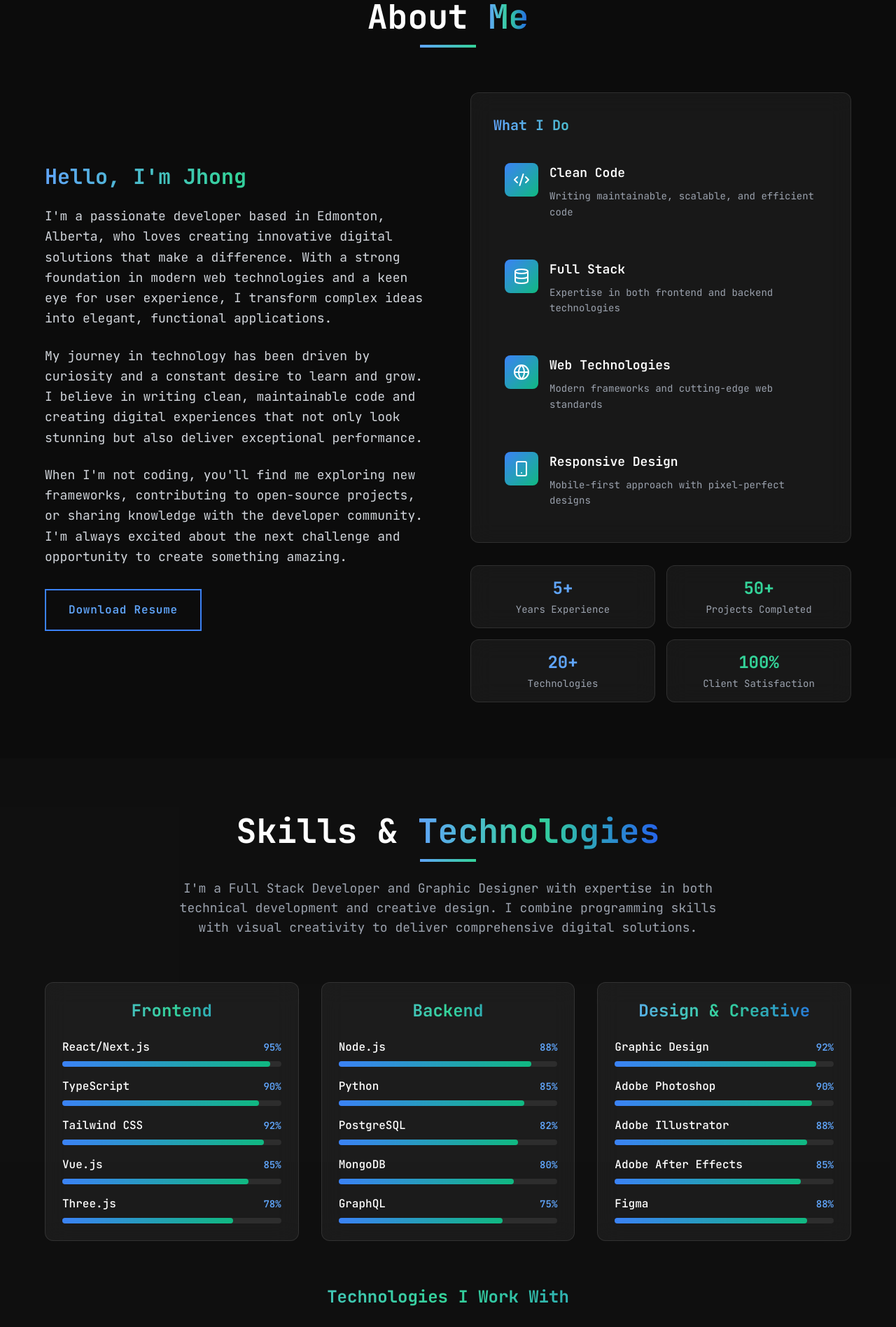
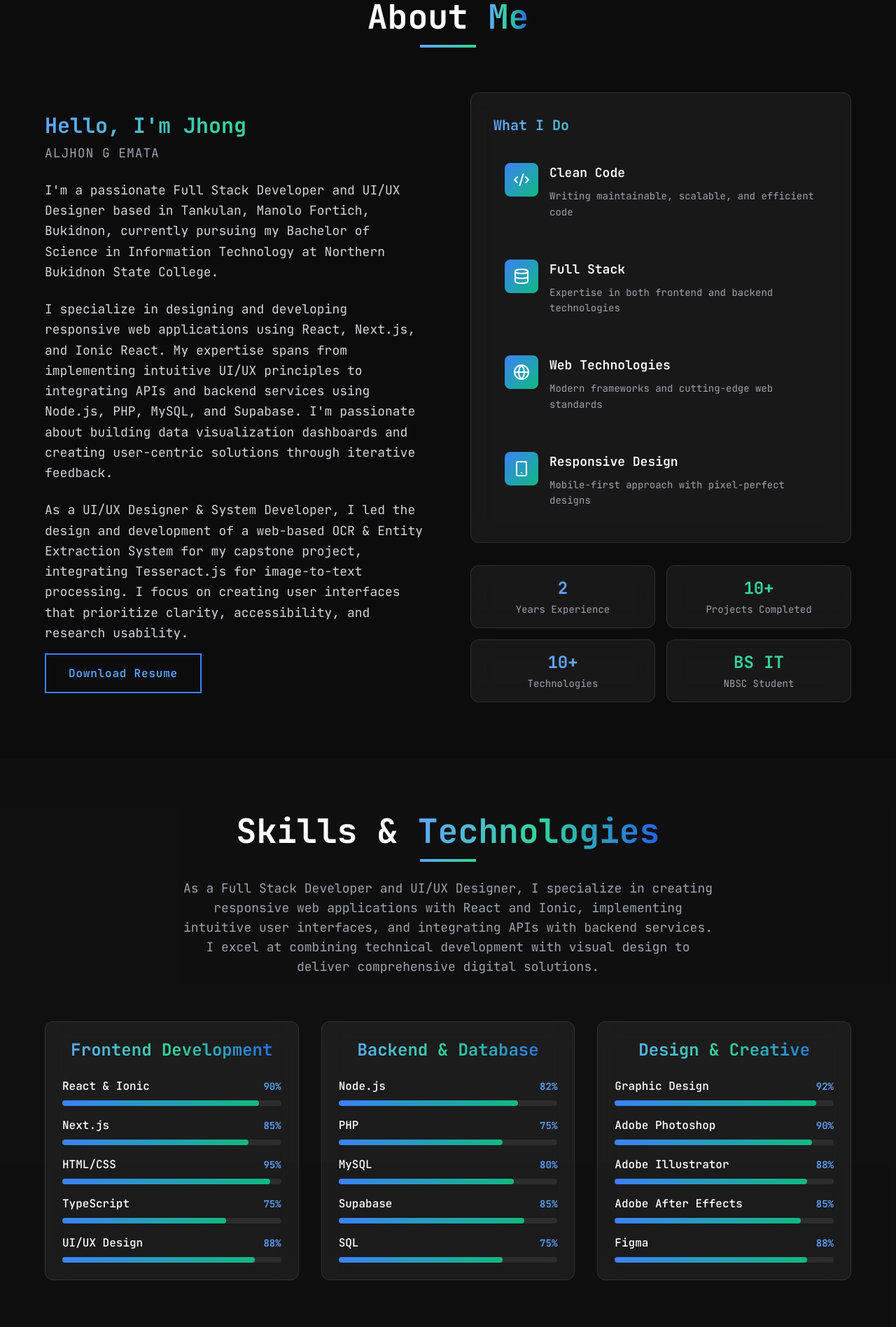
Before and after one commit to JustJhong609/Personal-Portfolio, a React (Vite) app: page / in a window 1280 px wide. Shown: the part 880-2777 px from the top of the page at 70% size. Built offline with nearby package versions, Linux system fonts and the light colour scheme.

Commit message:
update portfolio content and add functional contact form

```diff
--- a/package.json
+++ b/package.json
@@ -13,6 +13,7 @@
     "deploy": "gh-pages -d dist"
   },
   "dependencies": {
+    "@emailjs/browser": "^4.4.1",
     "@react-three/drei": "^10.7.4",
     "@react-three/fiber": "^9.3.0",
     "@tailwindcss/typography": "^0.5.16",
--- a/src/components/sections/About.tsx
+++ b/src/components/sections/About.tsx
@@ -47,27 +47,27 @@ const About: React.FC = () => {
         <div className="grid lg:grid-cols-2 gap-16 items-center">
           {/* Left Panel - Content */}
           <motion.div {...fadeInUp} transition={{ delay: 0.2 }}>
-            <h3 className="text-2xl sm:text-3xl font-bold mb-6 gradient-text">
+            <h3 className="text-2xl sm:text-3xl font-bold mb-2 gradient-text">
               Hello, I'm Jhong
             </h3>
+            <p className="text-lg text-gray-400 mb-6 tracking-wider">
+              ALJHON G EMATA
+            </p>
             <div className="space-y-6 text-gray-300 text-lg leading-relaxed">
               <p>
-                I'm a passionate developer based in Edmonton, Alberta, who loves creating innovative
-                digital solutions that make a difference. With a strong foundation in
-                modern web technologies and a keen eye for user experience, I transform
-                complex ideas into elegant, functional applications.
+                I'm a passionate Full Stack Developer and UI/UX Designer based in Tankulan, Manolo Fortich, Bukidnon,
+                currently pursuing my Bachelor of Science in Information Technology at Northern Bukidnon State College.
               </p>
               <p>
-                My journey in technology has been driven by curiosity and a constant
-                desire to learn and grow. I believe in writing clean, maintainable code
-                and creating digital experiences that not only look stunning but also
-                deliver exceptional performance.
+                I specialize in designing and developing responsive web applications using React, Next.js, and Ionic React.
+                My expertise spans from implementing intuitive UI/UX principles to integrating APIs and backend services
+                using Node.js, PHP, MySQL, and Supabase. I'm passionate about building data visualization dashboards
+                and creating user-centric solutions through iterative feedback.
               </p>
               <p>
-                When I'm not coding, you'll find me exploring new frameworks,
-                contributing to open-source projects, or sharing knowledge with the
-                developer community. I'm always excited about the next challenge
-                and opportunity to create something amazing.
+                As a UI/UX Designer & System Developer, I led the design and development of a web-based OCR & Entity
+                Extraction System for my capstone project, integrating Tesseract.js for image-to-text processing.
+                I focus on creating user interfaces that prioritize clarity, accessibility, and research usability.
               </p>
             </div>
 
@@ -78,9 +78,14 @@ const About: React.FC = () => {
               viewport={{ once: true }}
               transition={{ delay: 0.4 }}
             >
-              <button className="cyber-button">
+              <a
+                href="https://drive.google.com/file/d/1OF8kY3fBwVz6HK_U6VLwpM1x8aHQUMQ4/view?usp=sharing"
+                target="_blank"
+                rel="noopener noreferrer"
+                className="cyber-button"
+              >
                 <span>Download Resume</span>
-              </button>
+              </a>
             </motion.div>
           </motion.div>
 
@@ -127,20 +132,20 @@ const About: React.FC = () => {
               className="grid grid-cols-2 gap-4"
             >
               <div className="glass-effect p-4 text-center">
-                <div className="text-2xl font-bold text-primary-400 mb-1">5+</div>
+                <div className="text-2xl font-bold text-primary-400 mb-1">2</div>
                 <div className="text-gray-400 text-sm">Years Experience</div>
               </div>
               <div className="glass-effect p-4 text-center">
-                <div className="text-2xl font-bold text-accent-400 mb-1">50+</div>
+                <div className="text-2xl font-bold text-accent-400 mb-1">10+</div>
                 <div className="text-gray-400 text-sm">Projects Completed</div>
               </div>
               <div className="glass-effect p-4 text-center">
-                <div className="text-2xl font-bold text-primary-400 mb-1">20+</div>
+                <div className="text-2xl font-bold text-primary-400 mb-1">10+</div>
                 <div className="text-gray-400 text-sm">Technologies</div>
               </div>
               <div className="glass-effect p-4 text-center">
-                <div className="text-2xl font-bold text-accent-400 mb-1">100%</div>
-                <div className="text-gray-400 text-sm">Client Satisfaction</div>
+                <div className="text-2xl font-bold text-accent-400 mb-1">BS IT</div>
+                <div className="text-gray-400 text-sm">NBSC Student</div>
               </div>
             </motion.div>
           </motion.div>
--- a/src/components/sections/Contact.tsx
+++ b/src/components/sections/Contact.tsx
@@ -1,12 +1,18 @@
 import React, { useState } from 'react'
 import { motion } from 'framer-motion'
 import { Send, Mail, Phone, MapPin, Github, Linkedin, Twitter } from 'lucide-react'
+import emailjs from '@emailjs/browser'
 
 const Contact: React.FC = () => {
   const [formData, setFormData] = useState({
     name: '',
     email: '',
     subject: '',
+    message: ''
+  })
+  const [isSending, setIsSending] = useState(false)
+  const [status, setStatus] = useState<{type: 'success' | 'error' | null, message: string}>({
+    type: null,
     message: ''
   })
 
@@ -17,12 +23,43 @@ const Contact: React.FC = () => {
     })
   }
 
-  const handleSubmit = (e: React.FormEvent) => {
+  const handleSubmit = async (e: React.FormEvent) => {
     e.preventDefault()
-    // Handle form submission here
-    console.log('Form submitted:', formData)
-    // Reset form
-    setFormData({ name: '', email: '', subject: '', message: '' })
+    setIsSending(true)
+    setStatus({ type: null, message: '' })
+
+    try {
+      // Replace these with your EmailJS credentials
+      // Get them from: https://www.emailjs.com/
+      const result = await emailjs.send(
+        'service_9co301a',      // Replace with your EmailJS Service ID
+        'template_pajmy2s',     // Replace with your EmailJS Template ID
+        {
+          from_name: formData.name,
+          from_email: formData.email,
+          subject: formData.subject,
+          message: formData.message,
+          to_email: '20211199@nbsc.edu.ph'
+        },
+        '2UTMJT2ItaLImj2iG'       // Replace with your EmailJS Public Key
+      )
+
+      if (result.text === 'OK') {
+        setStatus({
+          type: 'success',
+          message: 'Message sent successfully! I\'ll get back to you soon.'
+        })
+        setFormData({ name: '', email: '', subject: '', message: '' })
+      }
+    } catch (error) {
+      console.error('EmailJS Error:', error)
+      setStatus({
+        type: 'error',
+        message: 'Failed to send message. Please try again or email me directly.'
+      })
+    } finally {
+      setIsSending(false)
+    }
   }
 
   const fadeInUp = {
@@ -42,13 +79,13 @@ const Contact: React.FC = () => {
     {
       icon: Phone,
       title: 'Phone',
-      value: '+1 (XXX) XXX-XXXX',
-      href: 'tel:+1XXXXXXXXXX'
+      value: '+63977 254 9585',
+      href: 'tel:+639772549585'
     },
     {
       icon: MapPin,
       title: 'Location',
-      value: 'Edmonton, Alberta, CA',
+      value: 'Tankulan, Manolo Fortich, Bukidnon',
       href: '#'
     }
   ]
@@ -151,15 +188,31 @@ const Contact: React.FC = () => {
 
               <motion.button
                 type="submit"
-                whileHover={{ scale: 1.02 }}
-                whileTap={{ scale: 0.98 }}
-                className="w-full cyber-button justify-center"
+                disabled={isSending}
+                whileHover={{ scale: isSending ? 1 : 1.02 }}
+                whileTap={{ scale: isSending ? 1 : 0.98 }}
+                className="w-full cyber-button justify-center disabled:opacity-50 disabled:cursor-not-allowed"
               >
                 <span className="flex items-center justify-center">
                   <Send className="w-4 h-4 mr-2" />
-                  Send Message
+                  {isSending ? 'Sending...' : 'Send Message'}
                 </span>
               </motion.button>
+
+              {/* Status Message */}
+              {status.type && (
+                <motion.div
+                  initial={{ opacity: 0, y: -10 }}
+                  animate={{ opacity: 1, y: 0 }}
+                  className={`p-4 rounded-lg ${
+                    status.type === 'success'
+                      ? 'bg-green-500/10 border border-green-500/30 text-green-400'
+                      : 'bg-red-500/10 border border-red-500/30 text-red-400'
+                  }`}
+                >
+                  {status.message}
+                </motion.div>
+              )}
             </form>
           </motion.div>
 
--- a/src/components/sections/Footer.tsx
+++ b/src/components/sections/Footer.tsx
@@ -36,7 +36,7 @@ const Footer: React.FC = () => {
               &lt;Jhong/&gt;
             </h3>
             <p className="text-gray-400 max-w-md mx-auto">
-              Building digital experiences from Edmonton, Alberta that inspire and engage users worldwide.
+              Building digital experiences from Manolo Fortich, Bukidnon that inspire and engage users worldwide.
             </p>
           </motion.div>
 
--- a/src/components/sections/Hero.tsx
+++ b/src/components/sections/Hero.tsx
@@ -63,12 +63,22 @@ const Hero: React.FC = () => {
             initial={{ opacity: 0, y: 20 }}
             animate={{ opacity: 1, y: 0 }}
             transition={{ delay: 0.6 }}
-            className="text-4xl sm:text-6xl lg:text-7xl font-bold mb-4"
+            className="text-4xl sm:text-6xl lg:text-7xl font-bold mb-2"
           >
             <span className="bg-gradient-to-r from-cyan-400 via-blue-500 to-cyan-400 bg-clip-text text-transparent">
               Jhong
             </span>
           </motion.h1>
+
+          {/* Full Name */}
+          <motion.p
+            initial={{ opacity: 0, y: 20 }}
+            animate={{ opacity: 1, y: 0 }}
+            transition={{ delay: 0.75 }}
+            className="text-lg sm:text-xl text-gray-400 mb-4 tracking-wider"
+          >
+            ALJHON G EMATA
+          </motion.p>
 
           {/* Title */}
           <motion.h2
@@ -98,12 +108,20 @@ const Hero: React.FC = () => {
             transition={{ delay: 1.3 }}
             className="flex flex-col sm:flex-row gap-4 justify-center mb-12"
           >
-            <button className="cyber-button">
+            <button
+              onClick={() => document.getElementById('projects')?.scrollIntoView({ behavior: 'smooth' })}
+              className="cyber-button"
+            >
               <span>View My Work</span>
             </button>
-            <button className="cyber-button border-accent-500 text-accent-400 hover:text-dark-900">
+            <a
+              href="https://drive.google.com/file/d/1OF8kY3fBwVz6HK_U6VLwpM1x8aHQUMQ4/view?usp=sharing"
+              target="_blank"
+              rel="noopener noreferrer"
+              className="cyber-button border-accent-500 text-accent-400 hover:text-dark-900"
+            >
               <span>Download CV</span>
-            </button>
+            </a>
           </motion.div>
 
           {/* Social Links */}
--- a/src/components/sections/Skills.tsx
+++ b/src/components/sections/Skills.tsx
@@ -11,23 +11,23 @@ const Skills: React.FC = () => {
 
   const skillCategories = [
     {
-      category: 'Frontend',
+      category: 'Frontend Development',
       skills: [
-        { name: 'React/Next.js', level: 95 },
-        { name: 'TypeScript', level: 90 },
-        { name: 'Tailwind CSS', level: 92 },
-        { name: 'Vue.js', level: 85 },
-        { name: 'Three.js', level: 78 }
+        { name: 'React & Ionic', level: 90 },
+        { name: 'Next.js', level: 85 },
+        { name: 'HTML/CSS', level: 95 },
+        { name: 'TypeScript', level: 75 },
+        { name: 'UI/UX Design', level: 88 }
       ]
     },
     {
-      category: 'Backend',
+      category: 'Backend & Database',
       skills: [
-        { name: 'Node.js', level: 88 },
-        { name: 'Python', level: 85 },
-        { name: 'PostgreSQL', level: 82 },
-        { name: 'MongoDB', level: 80 },
-        { name: 'GraphQL', level: 75 }
+        { name: 'Node.js', level: 82 },
+        { name: 'PHP', level: 75 },
+        { name: 'MySQL', level: 80 },
+        { name: 'Supabase', level: 85 },
+        { name: 'SQL', level: 75 }
       ]
     },
     {
@@ -43,10 +43,12 @@ const Skills: React.FC = () => {
   ]
 
   const technologies = [
-    'React', 'TypeScript', 'Node.js', 'Python', 'Next.js', 'Vue.js',
-    'Express', 'PostgreSQL', 'MongoDB', 'Docker', 'AWS', 'GraphQL',
-    'Tailwind CSS', 'Framer Motion', 'Three.js', 'Git', 'Linux', 'Figma',
-    'Photoshop', 'Illustrator', 'After Effects', 'Premiere Pro', 'Graphic Design'
+    'React', 'Next.js', 'Ionic React', 'TypeScript', 'JavaScript', 'HTML/CSS',
+    'Node.js', 'PHP', 'MySQL', 'Supabase',
+    'Dandelion API', 'Tesseract.js', 'Chart.js',
+    'Git', 'GitHub', 'Tailwind CSS', 'UI/UX Design',
+    'OCR', 'Entity Extraction', 'Data Visualization', 'API Integration',
+    'Figma', 'Photoshop', 'Illustrator', 'After Effects', 'Graphic Design'
   ]
 
   return (
@@ -59,9 +61,9 @@ const Skills: React.FC = () => {
           </h2>
           <div className="w-20 h-1 bg-gradient-to-r from-primary-400 to-accent-400 mx-auto mb-6"></div>
           <p className="text-gray-400 text-lg max-w-3xl mx-auto">
-            I'm a Full Stack Developer and Graphic Designer with expertise in both technical development
-            and creative design. I combine programming skills with visual creativity to deliver
-            comprehensive digital solutions.
+            As a Full Stack Developer and UI/UX Designer, I specialize in creating responsive web applications
+            with React and Ionic, implementing intuitive user interfaces, and integrating APIs with backend services.
+            I excel at combining technical development with visual design to deliver comprehensive digital solutions.
           </p>
         </motion.div>
 
```
Also changed, not shown: 1 other file (tests, documents, lock files or other folders).
